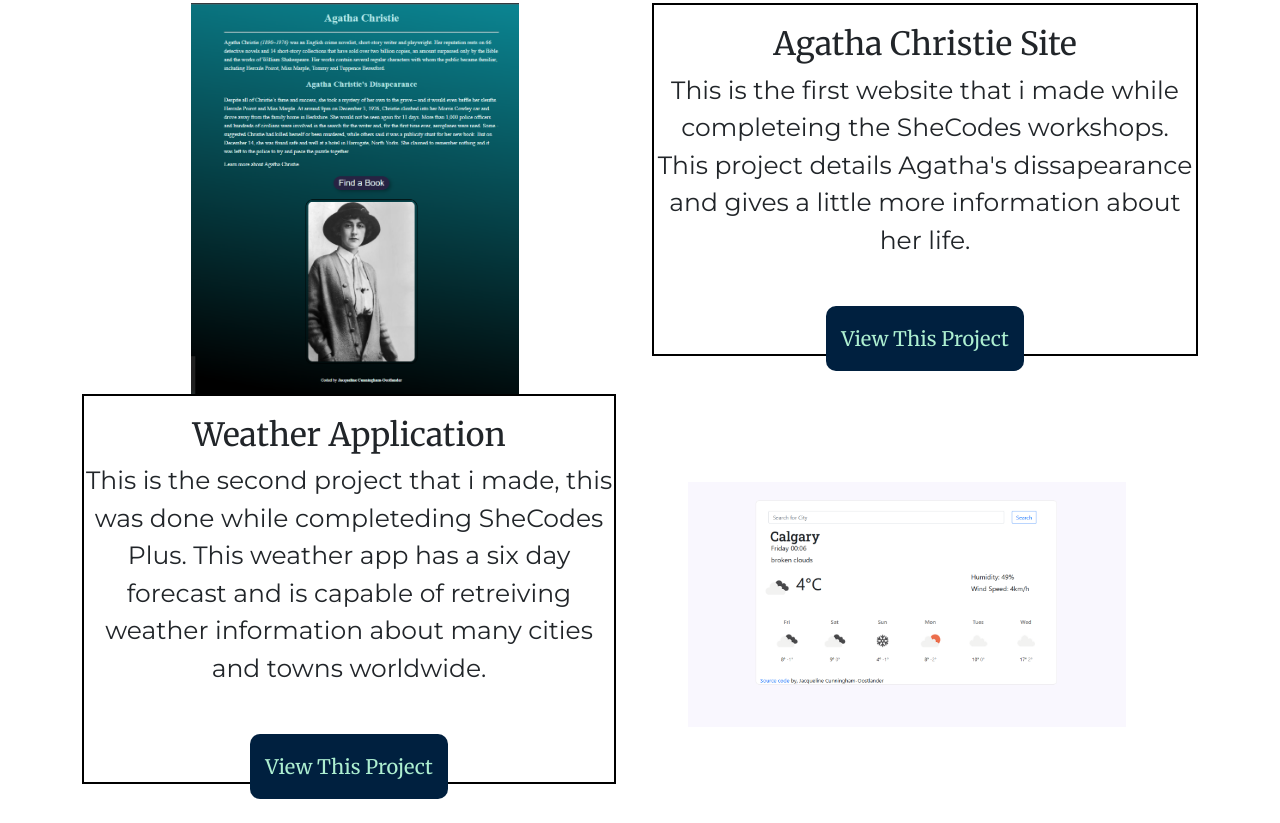
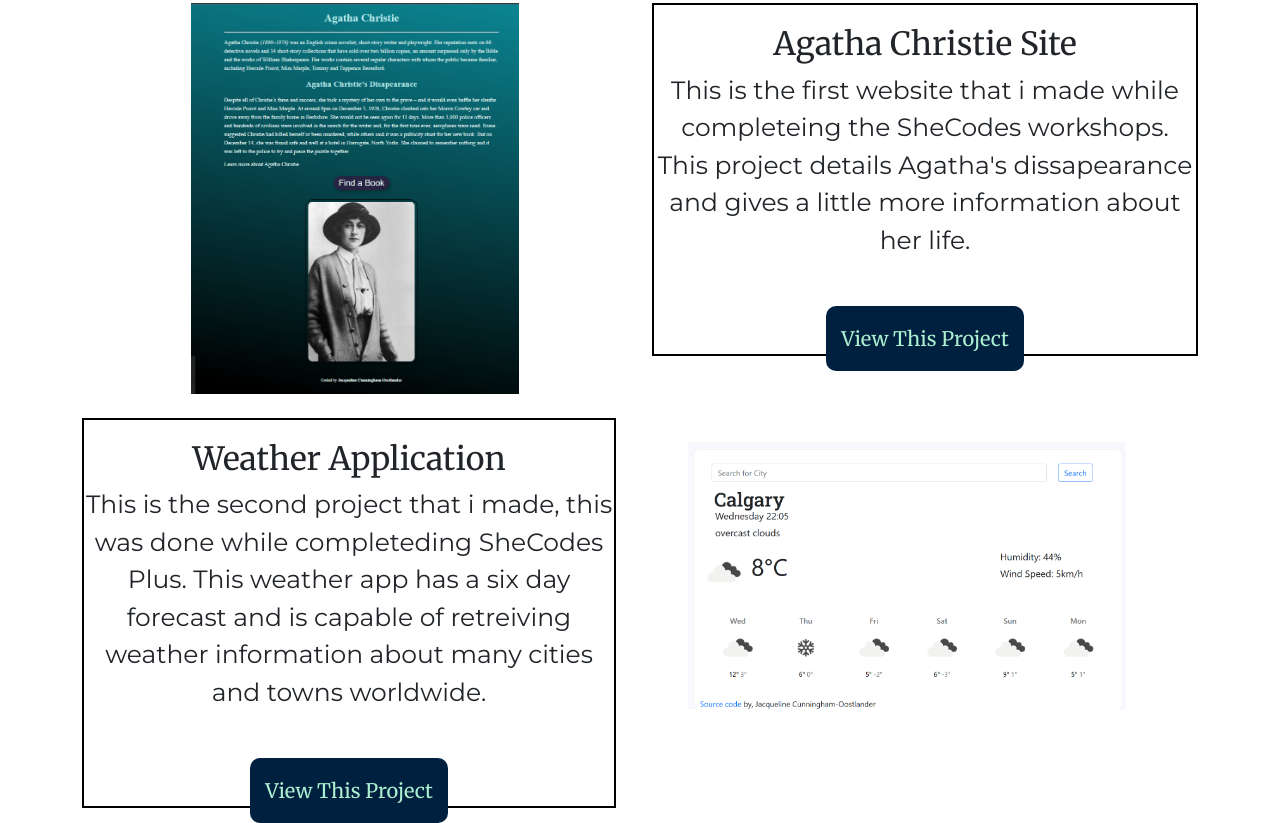
Before and after one commit to Jacqueline-Hunik/responsive-course-project, a plain HTML site: page index.html in a window 1280 px wide. Shown: the part 799-1622 px from the top of the page. Before the commit the page ends 1598 px from the top, so only its background shows below. Drawn offline with nearby package versions, Linux system fonts and the light colour scheme; a web font is replaced by a local one.

Commit message:
quality updates

```diff
--- a/index.html
+++ b/index.html
@@ -70,7 +70,7 @@
         </div>
         <div class="row">
           <div class="col-sm-6">
-            <div class="text-center description-text">
+            <div class="mt-4 text-center description-text">
               <h2>Weather Application</h2>
               <p>
                 This is the second project that i made, this was done while
@@ -86,9 +86,9 @@
           <div class="col-sm-6">
             <div class="m-5">
               <img
-                src="/images/weather-app.png"
+                src="/images/weather-app-2.png"
                 alt="Weather app project"
-                class="img-fluid weather-picture"
+                class="img-fluid weather-pic"
               />
             </div>
           </div>
--- a/src/styles.css
+++ b/src/styles.css
@@ -48,10 +48,6 @@ a {
   margin: 0 auto;
 }
 
-.weather-picture {
-  margin-top: 40px;
-}
-
 .project-btn {
   margin-top: 65px;
 }
@@ -81,3 +77,13 @@ a {
     font-size: 17px;
   }
 }
+
+@media (max-width: 768px) {
+  .project-pictures {
+    width: 100%;
+  }
+  .weather-pic {
+    width: 100%;
+    margin-top: 100px;
+  }
+}
```
Also changed, not shown: images/weather-app-2.png (added).
